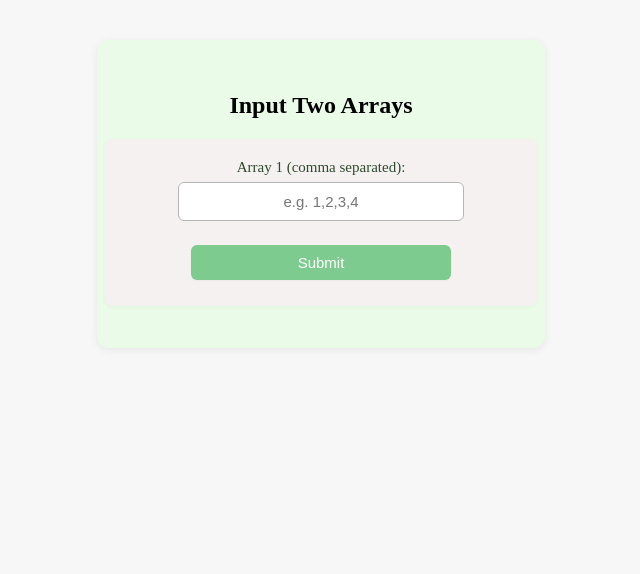
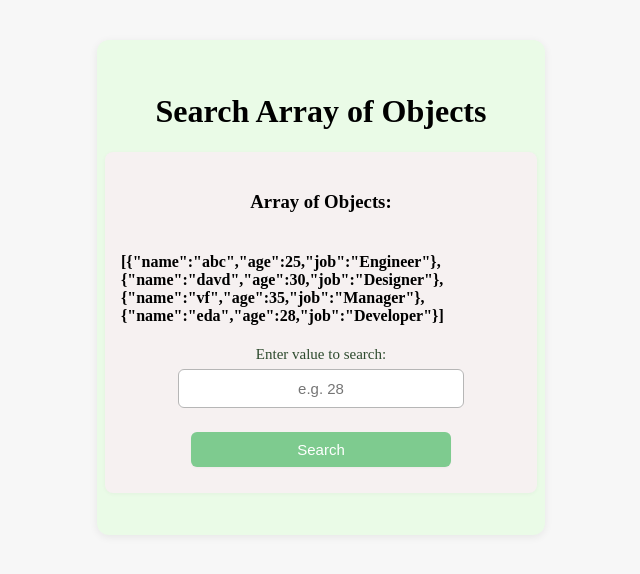
Before and after one commit to LokeshJasti05/web-dev, a plain HTML site: page task10/100usd.html in a window 1280 px wide. Shown: the whole page, without its empty margins (319-959 px from the left). Drawn offline with Linux system fonts and the light colour scheme.

Commit message:
completed object array

```diff
--- a/task10/100usd.html
+++ b/task10/100usd.html
@@ -3,7 +3,7 @@
 <head>
     <meta charset="UTF-8">
     <meta name="viewport" content="width=device-width, initial-scale=1.0">
-    <title>Input Two Arrays</title>
+    <title>Search Array of Objects</title>
     <style>
         body {
             background: #f7f7f7;
@@ -84,14 +84,18 @@
 </head>
 <body>
     <div class="container">
-        <h2>Input Two Arrays</h2>
+        <h1>Search Array of Objects</h3>
         <div class="input-arrays">
             <div>
-                <label for="array1">Array 1 (comma separated):</label>
-                <input type="text" id="array1" placeholder="e.g. 1,2,3,4">
+
+                <h3 for="arrayOfObjects">Array of Objects:</h3>
+                <h4  id="arrObj"></h3>
+                <label for="searchValue">Enter value to search:</label>
+                <input type="text" id="searchValue" placeholder="e.g. 28">
             </div>
 
-            <button id="submitArrays" onclick="find()">Submit</button>
+
+            <button id="submitArrays" onclick="find()">Search</button>
         </div>
         <div id="index" style="margin-top:18px; color:#2d4a2d; font-weight:500;"></div>
 
@@ -100,13 +104,26 @@
 </html>
 
 <script>
+    var arrayOfObjects = [
+        {name: "abc", age: 25, job: "Engineer"},
+        {name: "davd", age: 30, job: "Designer"},
+        {name: "vf", age: 35, job: "Manager"},
+        {name: "eda", age: 28, job: "Developer"}
+    ];
+
+
+    document.addEventListener("DOMContentLoaded",function(){
+        document.getElementById("arrObj").innerHTML = JSON.stringify(arrayOfObjects);
+    })
+
     function find(){
-        var array = document.getElementById("array1").value.split(',');
-        for(var i=0;i<array.length;i++){
-            if(array[i]>100){
-                document.getElementById("index").innerHTML = "The first number greater than 100 is at index: " + i;
-                return;
+        var searchValue = document.getElementById("searchValue").value;
+        for(var i=0;i<arrayOfObjects.length;i++){
+            if(arrayOfObjects[i].age == searchValue){
+                document.getElementById("index").innerHTML = `found at index:${i} `+` ${JSON.stringify(arrayOfObjects[i])}`;
             }
         }
+
+
     }
 </script>
```
